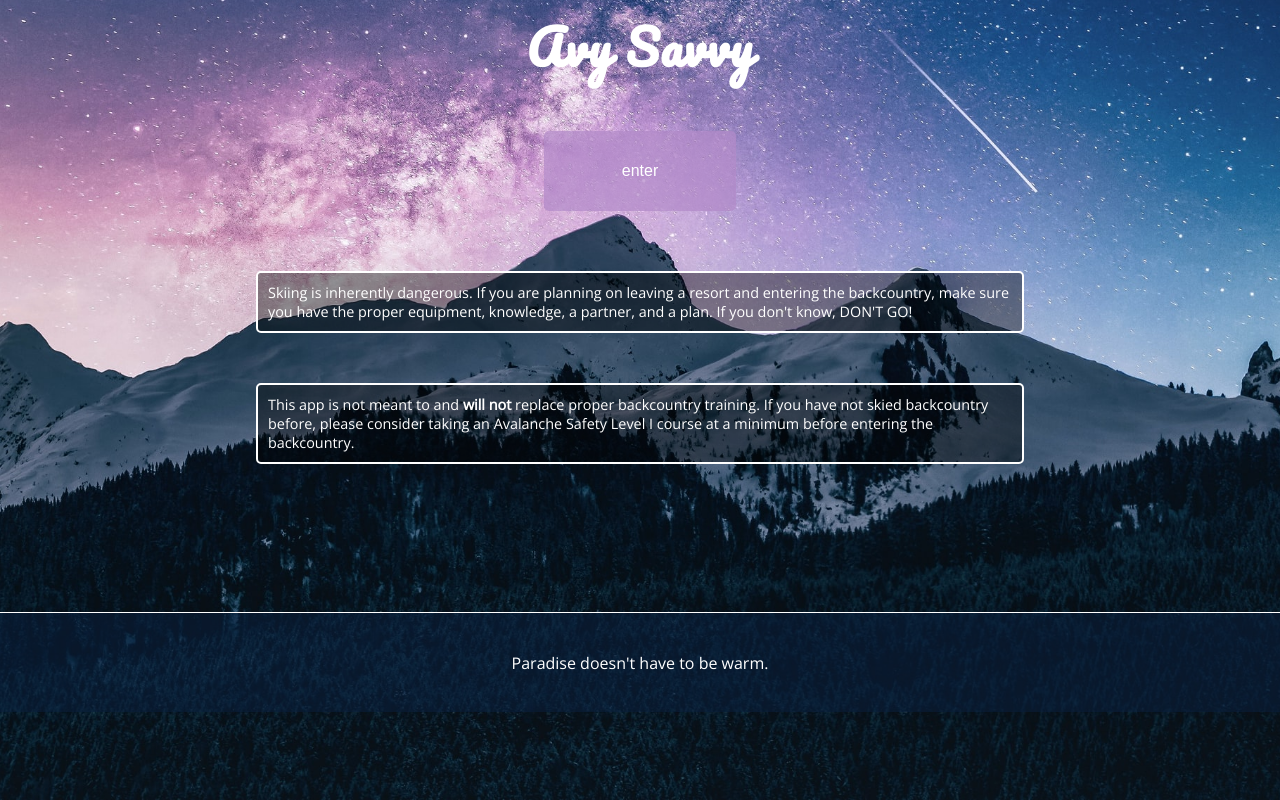
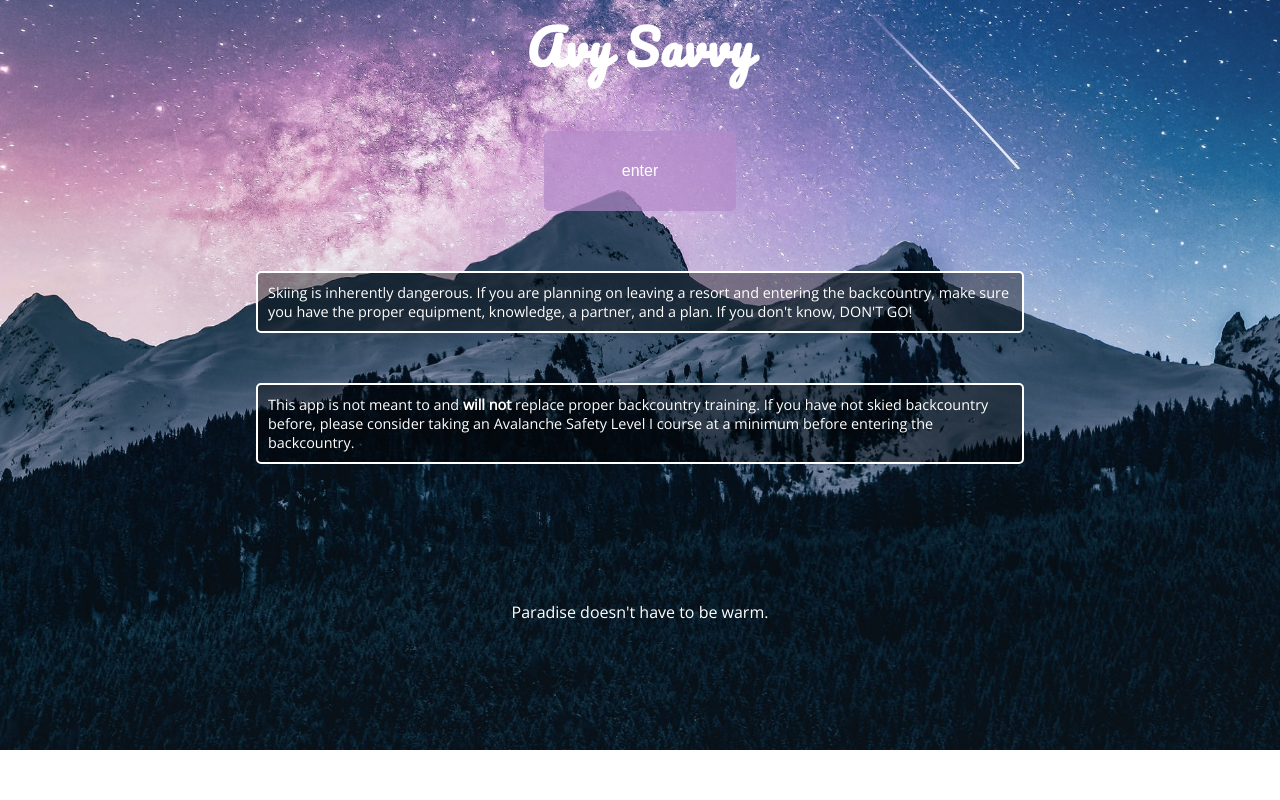
Before and after one commit to hannahtrask/AvySavvy, a Next.js app: page / in a window 1280 px wide. Shown: the part 326-1126 px from the top of the page. After the commit the page ends 1076 px from the top, so only its background shows below. Built offline with nearby package versions, Linux system fonts and the light colour scheme; no server answers.

Commit message:
more styles

```diff
--- a/components/footer.module.scss
+++ b/components/footer.module.scss
@@ -3,10 +3,8 @@
 .footer {
   width: 100vw;
   height: 100px;
-  border-top: 1px solid white;
-  background-color: $footerColor;
   display: flex;
   justify-content: center;
   align-items: center;
-  margin-top: 50px;
+  position: relative;
 }
```
Also changed, not shown: styles/form.module.scss (+6 -4 lines).
